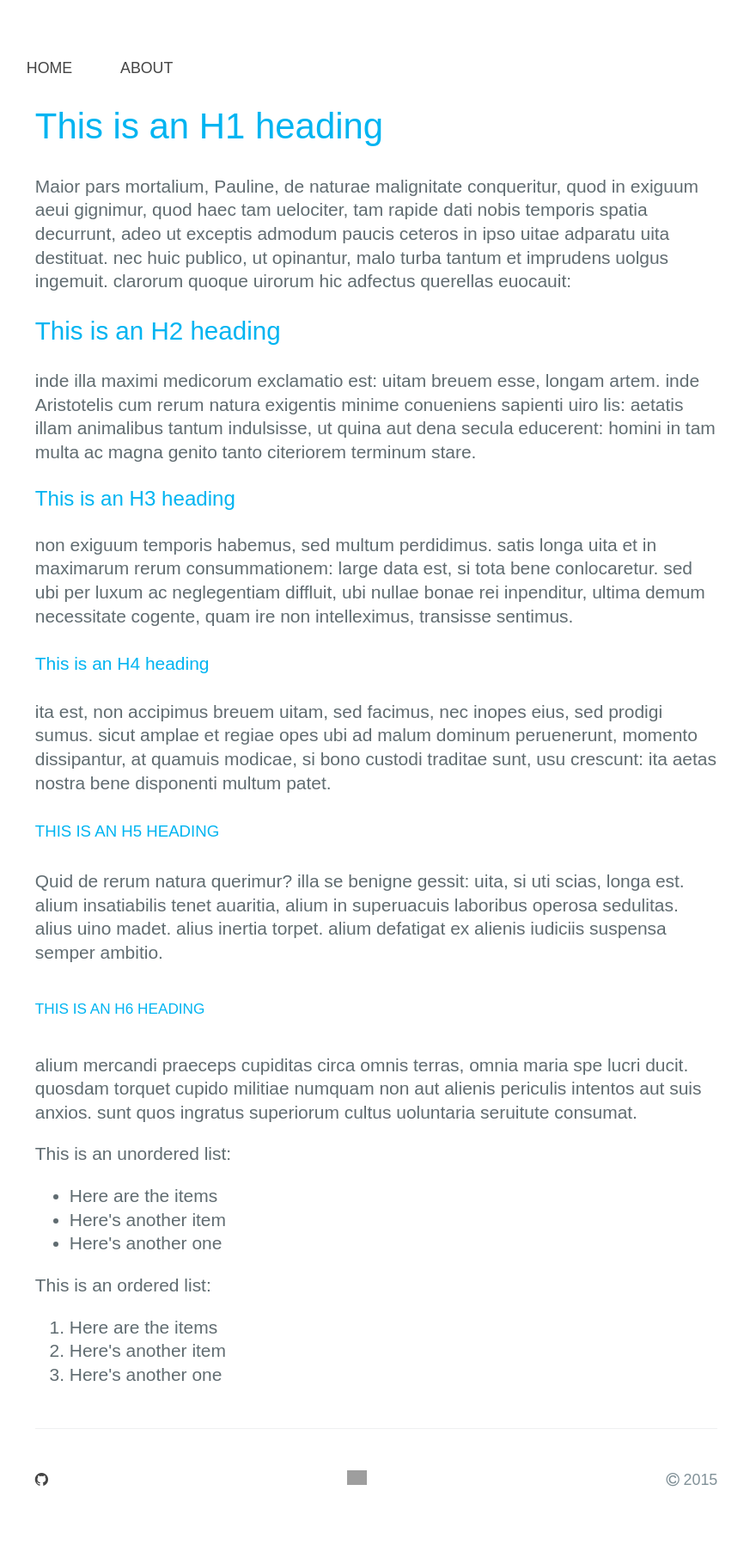
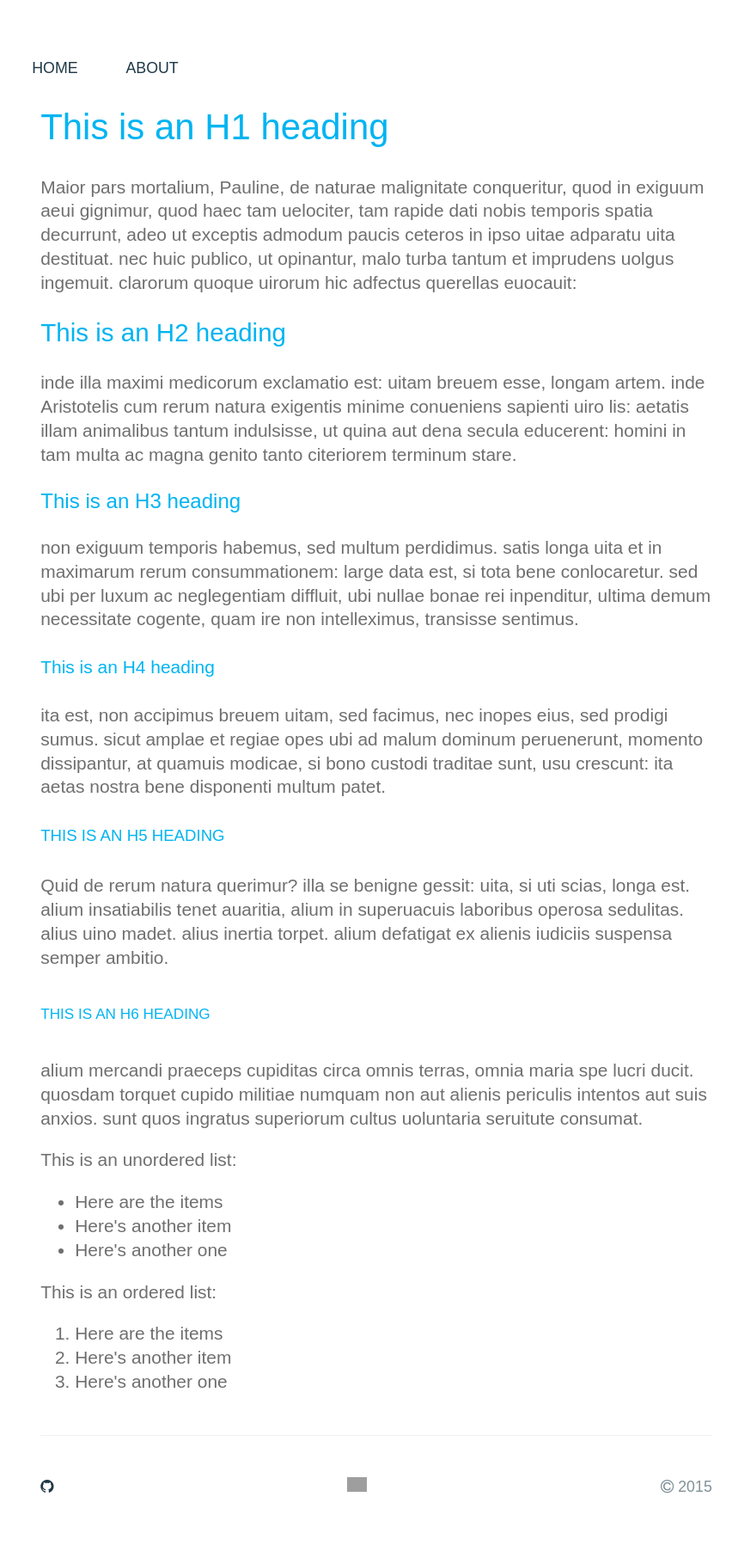
Before and after one commit to arcions/arcions.github.io, a Jekyll site: the page built from index.html, in a window 1280 px wide. Shown: the part 445-2257 px from the top of the page at 86% size, without its empty margins (202-1068 px from the left). Built offline with Jekyll 4.4.1, drawn with Linux system fonts in a browser that asks for light colours; nearby versions of some CDN libraries; some web fonts are replaced; Markdown is read by kramdown in place of the engine named in the settings; grey boxes are pictures that could not be loaded.

Commit message:
Update main.css

```diff
--- a/stylesheets/main.css
+++ b/stylesheets/main.css
@@ -3,26 +3,92 @@
 }
 
 body {
-  width:73%;
+  width:72%;
   padding:0px 70px 70px;
   margin-left:auto;
   margin-right:auto;
-  font: 131%/1.32 'FiraBook', sans-serif;
+  font: 131%/1.33 'FiraBook', sans-serif;
   font-weight: 300;
-  color: #606c71; }
+  color: #6F6F6F;
+  font-feature-settings: "liga", "pnum", "cpsp", "case";
+  text-rendering: optimizeLegibility;
+  -webkit-font-variant-ligatures: common-ligatures;
+  font-variant-ligatures: common-ligatures;
+  -webkit-font-feature-settings: "liga", "pnum", "cpsp", "case";
+  -moz-font-feature-settings: "liga", "pnum", "cpsp", "case";
+  -moz-font-feature-settings: "liga", "pnum", "cpsp", "case";
+  -ms-font-feature-settings: "liga", "pnum", "cpsp", "case";
+  -o-font-feature-settings: "liga", "pnum", "cpsp", "case";
+}
+
+p {
+  font-family: 'FiraBook', sans-serif;
+  font-weight: normal;
+  font-style: normal;
+  font-feature-settings: inherit;
+  text-rendering: optimizeLegibility;
+  -webkit-font-variant-ligatures: common-ligatures;
+  font-variant-ligatures: common-ligatures;
+  -webkit-font-feature-settings: inherit;
+  -moz-font-feature-settings: inherit;
+  -moz-font-feature-settings: inherit;
+  -ms-font-feature-settings: inherit;
+  -o-font-feature-settings: inherit;
+}
+
+em {
+  font-family: 'FiraBookIt', sans-serif;
+  font-weight: normal;
+  font-style: normal;
+  font-feature-settings: inherit;
+  text-rendering: optimizeLegibility;
+  -webkit-font-variant-ligatures: common-ligatures;
+  font-variant-ligatures: common-ligatures;
+  -webkit-font-feature-settings: inherit;
+  -moz-font-feature-settings: inherit;
+  -moz-font-feature-settings: inherit;
+  -ms-font-feature-settings: inherit;
+  -o-font-feature-settings: inherit;
+}
+
+strong {
+  font-family: 'FiraMed', sans-serif;
+  font-weight: normal;
+  font-style: normal;
+  font-feature-settings: inherit;
+  text-rendering: optimizeLegibility;
+  -webkit-font-variant-ligatures: common-ligatures;
+  font-variant-ligatures: common-ligatures;
+  -webkit-font-feature-settings: inherit;
+  -moz-font-feature-settings: inherit;
+  -moz-font-feature-settings: inherit;
+  -ms-font-feature-settings: inherit;
+  -o-font-feature-settings: inherit;
+}
 
 a {
-  color: #444;
-  font-weight:400;
-  text-decoration: none; }
+  color: #1F3847;
+  text-decoration: none;
+  font-feature-settings: inherit;
+  text-rendering: optimizeLegibility;
+  -webkit-font-variant-ligatures: common-ligatures;
+  font-variant-ligatures: common-ligatures;
+  -webkit-font-feature-settings: inherit;
+  -moz-font-feature-settings: inherit;
+  -moz-font-feature-settings: inherit;
+  -ms-font-feature-settings: inherit;
+  -o-font-feature-settings: inherit;
+}
   a:hover {
     background-color: #FEE;
-    border-radius: 10px}
+    border-radius: 10px;
+    height: 100%;
+  }
 
 h1, h2, h3, h4, h5, h6 {
   color:#00B4F1;
   font-family:'Nuvo', sans-serif;
-  font-weight: 300;
+  font-weight: normal;
 }
 
 h1 {
```
